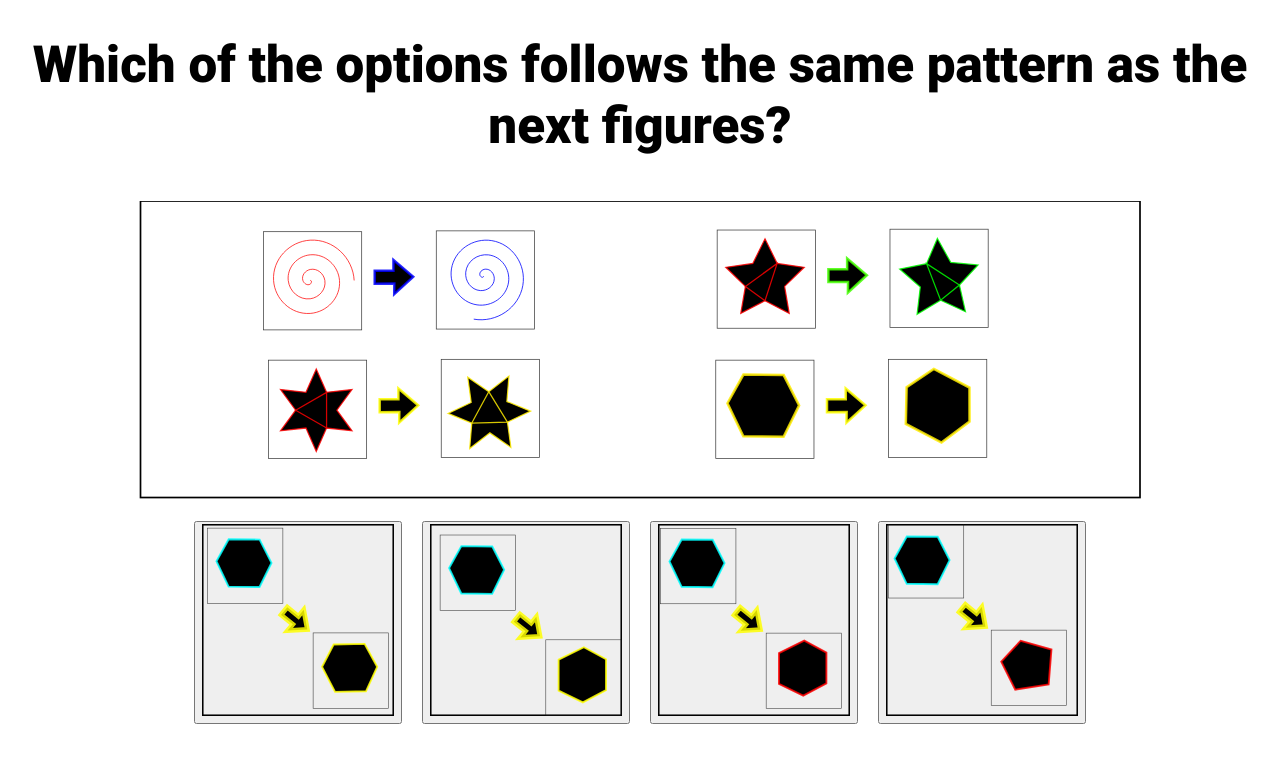
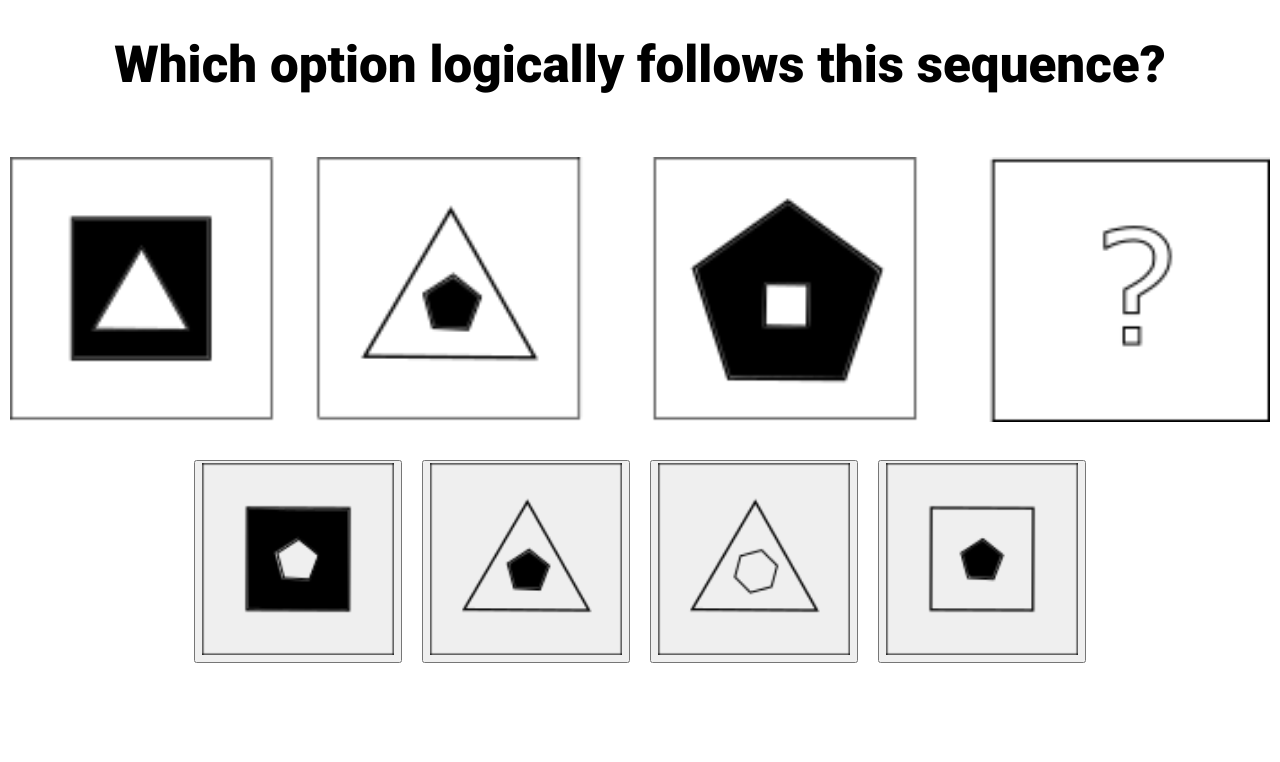
Before and after one commit to AndresDavidCalderon/iq-lab, a Vue app: page / in a window 1280 px wide. Both pictures are taken after a click on the button "Start standard test". Shown: the top 762 px of the page. Built offline with nearby package versions, Linux system fonts and the light colour scheme.

Commit message:
add translations up to line 118

```diff
--- a/src/views/take_test/FormUI.vue
+++ b/src/views/take_test/FormUI.vue
@@ -16,7 +16,20 @@
 const showExplanation = ref(false);
 const answerOrder = ref(['a', 'b', 'c', 'd'].sort(() => ((Math.random() > 0.5) ? -1 : 1)));
 const SVGData = ref({});
-const currentQuestion = computed(() => props.questions[currentQuestionIndex.value]);
+const currentQuestion = computed(() => {
+  const originalTest = props.questions[currentQuestionIndex.value];
+  const newTest = {};
+  // We loop through all of the properties of the question,
+  // and if there is a spanish alternative, and we are in spanish, then replace it with it.
+  Object.keys(originalTest).forEach((element) => {
+    if (originalTest[`${element}_ES`] !== undefined && window.navigator.language.startsWith('es')) {
+      newTest[element] = originalTest[`${element}_ES`];
+    } else {
+      newTest[element] = originalTest[element];
+    }
+  });
+  return newTest;
+});
 const fontSize = computed(() => (currentQuestion.value.statement !== undefined ? `${Math.max(Math.min(1300 / currentQuestion.value.statement.length, 10), 2)}vmin` : 0));
 
 const getQuestionFormat = () => {
--- a/src/views/take_test/Questions/question_test.js
+++ b/src/views/take_test/Questions/question_test.js
@@ -1,8 +1,2 @@
 export default [
-  {
-    name: 'star_pattern',
-    difficulty: 4,
-    question: 'Which of the options follows the same pattern as the next figures?',
-    explanation: 'In each square, the figure rotates 90º and turns of the same color of the arrow.',
-  },
 ];
--- a/src/views/take_test/questions/question_data.js
+++ b/src/views/take_test/questions/question_data.js
@@ -10,6 +10,7 @@
     name: 'rotation',
     questionType: 'replace',
     explanation: 'From left to right the arrow rotates 90 degrees.',
+    explanation_ES: 'De izquierda a derecha, la flecha rota 90 grados.',
     difficulty: 1,
     format: 'svg',
     answerShape: 'multiple_files',
@@ -17,25 +18,30 @@
   {
     name: 'translation',
     explanation: 'From left to right, the first square moves 2 spaces up, the second 1, the third 3, and the fourth 1.',
+    explanation_ES: 'De izquierda a derecha, el primer cuadrado se mueve 2 espacios para arriba, el segundo 1, el tercero 3 y el cuarto 1.',
     difficulty: 3,
     answerShape: 'multiple_files',
   },
   {
     name: 'block_rotation',
     explanation: 'All squares move one space clockwise on each frame',
+    explanation_ES: 'Todos los cuadrados se mueven 1 espacio en el sentido de las agujas del reloj en cada cuadro.',
     difficulty: 2,
     answerShape: 'multiple_files',
   },
   {
     name: 'addition',
     explanation: 'On each frame, 2 black squares are added and the amount of red outlined increases by 1.',
+    explanation_ES: 'En cada cuadro, 2 cuadrados negros se añaden y la cantidad de ellos con el borde rojo aumenta en 1',
     difficulty: 3,
     answerShape: 'multiple_files',
   },
   {
     name: 'reflection',
     question: '1 is to 2 as 3 is to...',
+    question_ES: '1 es a 2 como 3 es a...',
     explanation: '1 is the reflection of 2.',
+    explanation_ES: '1 es el reflejo de 2',
     difficulty: 1,
     answerShape: 'multiple_files',
   },
@@ -44,18 +50,23 @@
     explanation: `- On each frame, the black side alternates from left to right and from right to left
     - On each frame, the amount of circles increases by 1
     - The horisontal line alternates between being visible or not.`,
+    explanation_ES: `-El lado negro alterna entre estar a la izquierda o a la derecha.
+    - En cada cuadro, se agrega un circulo.
+    - La linea horizontal aparece y desaparece.`,
     difficulty: 4,
     answerShape: 'multiple_files',
   },
   {
     name: 'alternating_basic',
     explanation: 'On each frame, the blue circle dissapears or reapears, this is called alternating.',
+    explanation_ES: 'En cada cuadro, el circulo azul desaparece y aparece, a esto se le llama alternar.',
     difficulty: 2,
     answerShape: 'multiple_files',
   },
   {
     name: 'basic_block_orbit',
     explanation: 'On each frame the square moves 1 space clockwise.',
+    explanation_ES: 'En cuada cuadro el cuadrado se mueve 1 espacio en el sentido de las agujas del reloj.',
     difficulty: 2,
     answerShape: 'multiple_files',
   },
@@ -64,12 +75,16 @@
     explanation: `-The red line dissapears and reappears on each frame, moving 180°, or half an hour.
     -The line that starts at the right goes 90 degrees or a quarter of an hour  anti-clockwise
     -The remaining line moves 45° clockwise`,
+    explanation_ES: `-La linea roja desaparece y reaparece en cada cuadro, moviendose 180.
+    -La linea que inicia a la derecha se mueve 90º contra las agujas del reloj.
+    -La linea restante se mueve 45º se mueve con las agujas del reloj.`,
     answerShape: 'multiple_files',
     difficulty: 3,
   },
   {
     name: 'movement_basic',
     explanation: 'the column moves 1 space right on each frame',
+    explanation_ES: 'La columna se mueve 1 espacio a la derecha cada cuadro.',
     difficulty: 1,
     answerShape: 'multiple_files',
   },
@@ -77,6 +92,7 @@
     name: 'orbit',
     difficulty: 3,
     explanation: 'the ball moves 45° clockwise and 1 ring out on each frame.',
+    explanation_ES: 'La bola se mueve 45º con las agujas del reloj y 1 anillo hacia afuera cada cuadro.',
     answerShape: 'multiple_files',
   },
   {
@@ -84,6 +100,9 @@
     explanation: `-The inner circle rotates 180° on each frame
     -The circle on the second ring rotates 45° anti-clockwise each frame.
     -The colors move 1 ring in on each frame`,
+    explanation_ES: `-El circulo de adentro rota 180º cada cuadro.
+    -El circulo en el segundo aaillo rota 45º contra las agujas del reloj cada cuadro.
+    -Los colores se mueven 1 anillo hacia adentro cada cuadro.`,
     difficulty: 4,
     format: 'svg',
     answerShape: 'multiple_files',
@@ -93,6 +112,8 @@
     questionType: 'replace',
     explanation: `-The figure from the right ends in the left, and the one on the left ends on the right.
     -Blue figures become red and red figures become blue.`,
+    explanation_ES: `-La figura de la derecha termina en la izquierda, y la de la izquierda termina en la derecha.
+    -Las figuras azules se vuelven rojas y las rojas azules.`,
     difficulty: 3,
     answerShape: 'multiple_files',
   },
@@ -251,7 +272,7 @@
   {
     name: 'star_pattern',
     difficulty: 4,
-    question: 'Which of the options follows the same pattern as the next figures?',
+    questionType: 'logic',
     explanation: 'In each square, the figure rotates 90º and turns of the same color of the arrow.',
   },
   {
@@ -328,7 +349,7 @@
   },
   {
     name: 'color_filter',
-    question: 'Which of the answers follows the same logic?',
+    questionType: 'logic',
     difficulty: 2,
     explanation: 'Only the squares that are the same color as the arrow are kept.',
   },
@@ -523,7 +544,8 @@
     format: 'svg',
   },
   {
-    question: 'Move from one circle to one next to it, starting on the bottom left, and ending on the top right',
+    question: `Move from one circle to one next to it, starting on the bottom left, and ending on the top right,collect 9 circles and add the values
+    What is the largest sum you can get?`,
     name: 'number_path',
     difficulty: 3,
     answers: [
```
